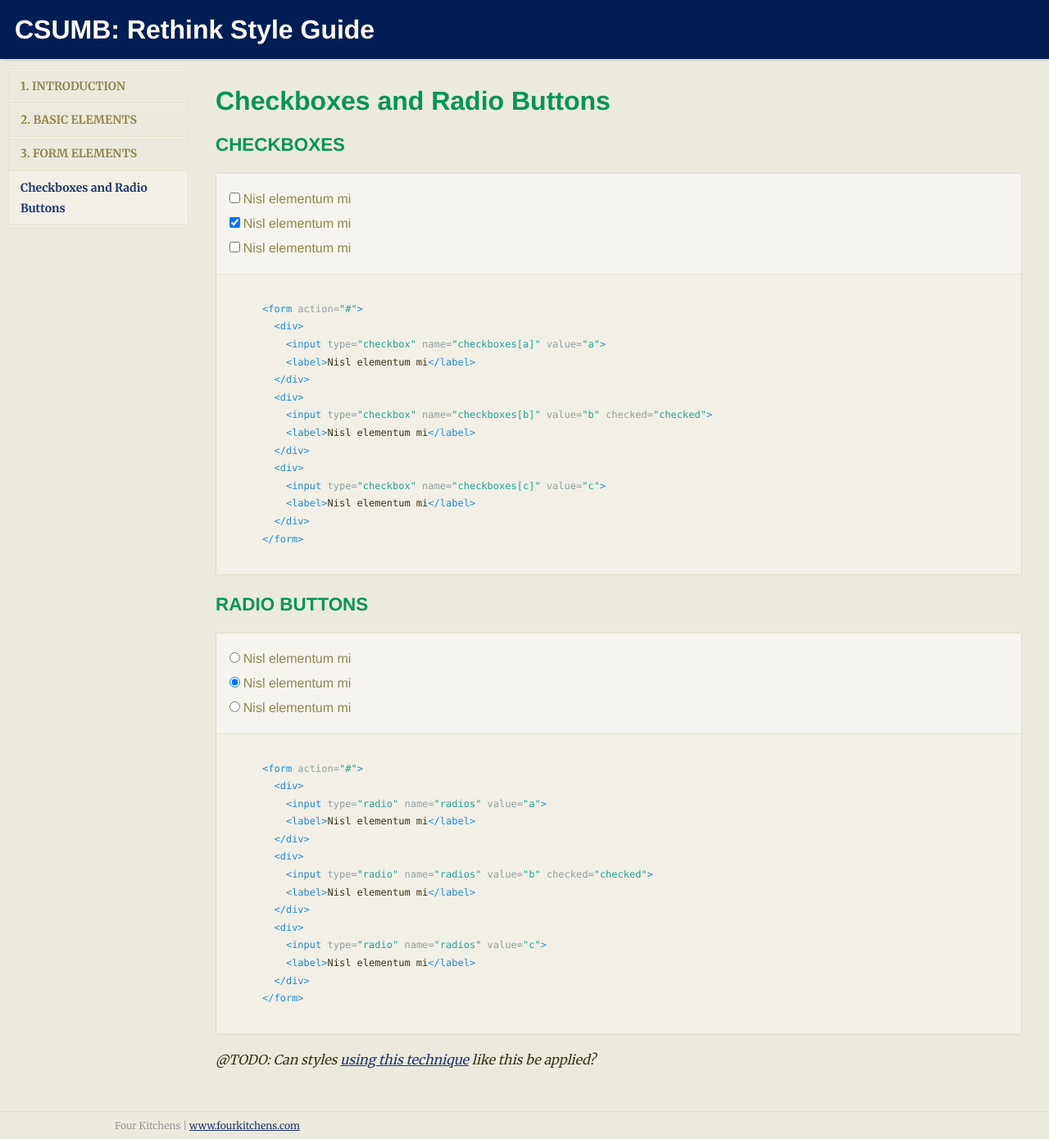
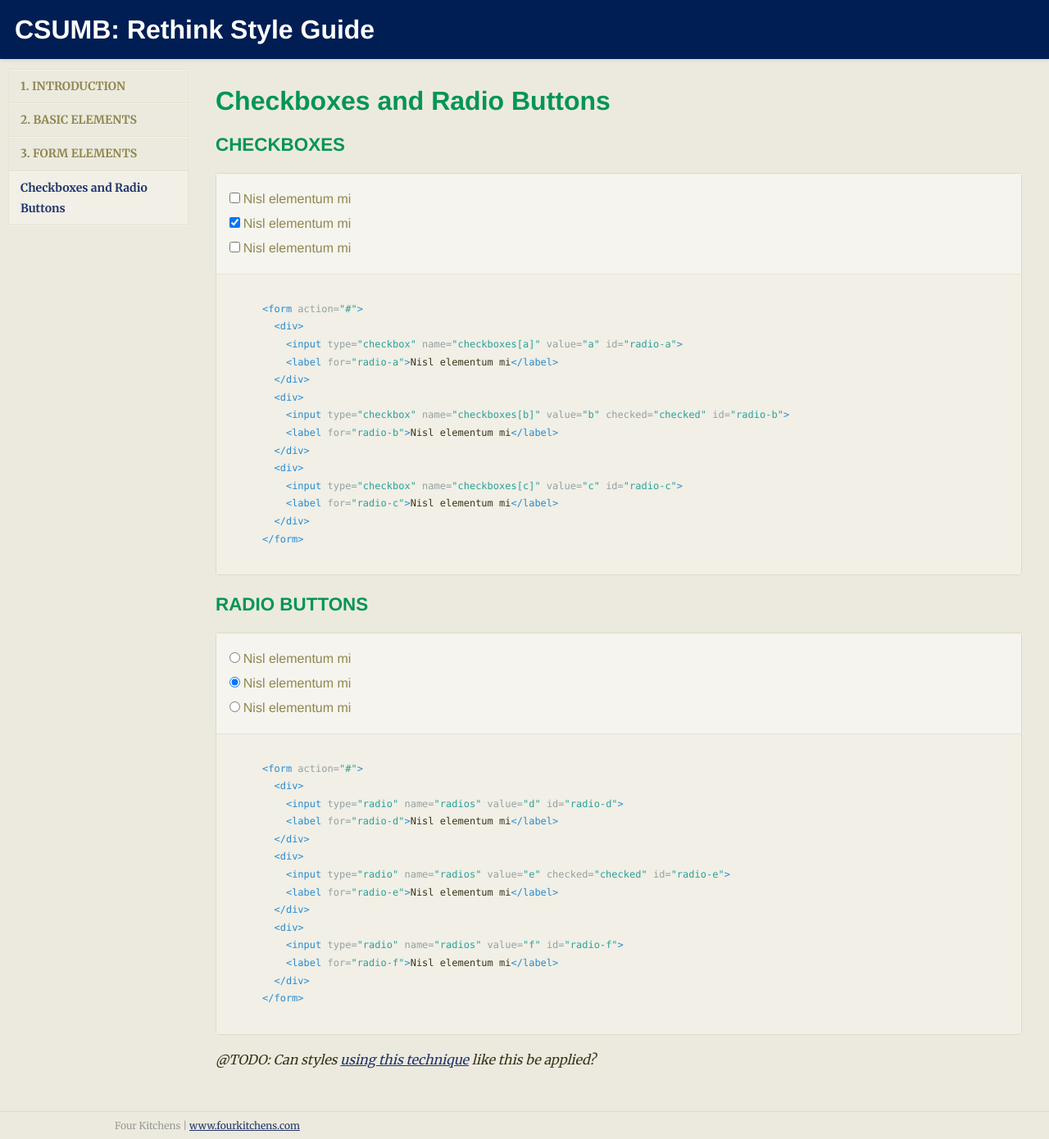
Before and after one commit to fourkitchens/csumb-style-guide, a Jekyll site: the page built from _posts/0003-01-03-checks-radios.markdown, in a window 1280 px wide and 1390 px high. Shown: the whole window at 82% size. Built offline with Jekyll 4.4.1, drawn with Linux system fonts in a browser that asks for light colours; nearby versions of some CDN libraries; Markdown is read by kramdown in place of the engine named in the settings.

Commit message:
Adding id/for attrs on checkbox/radios for accessbility/usability. slash.

```diff
--- a/_posts/0003-01-03-checks-radios.markdown
+++ b/_posts/0003-01-03-checks-radios.markdown
@@ -6,16 +6,16 @@
 {% capture c %}
 <form action="#">
   <div>
-    <input type="checkbox" name="checkboxes[a]" value="a">
-    <label>Nisl elementum mi</label>
+    <input type="checkbox" name="checkboxes[a]" value="a" id="radio-a">
+    <label for="radio-a">Nisl elementum mi</label>
   </div>
   <div>
-    <input type="checkbox" name="checkboxes[b]" value="b" checked="checked">
-    <label>Nisl elementum mi</label>
+    <input type="checkbox" name="checkboxes[b]" value="b" checked="checked" id="radio-b">
+    <label for="radio-b">Nisl elementum mi</label>
   </div>
   <div>
-    <input type="checkbox" name="checkboxes[c]" value="c">
-    <label>Nisl elementum mi</label>
+    <input type="checkbox" name="checkboxes[c]" value="c" id="radio-c">
+    <label for="radio-c">Nisl elementum mi</label>
   </div>
 </form>
 {% endcapture %}
@@ -23,16 +23,16 @@
 {% capture r %}
 <form action="#">
   <div>
-    <input type="radio" name="radios" value="a">
-    <label>Nisl elementum mi</label>
+    <input type="radio" name="radios" value="d" id="radio-d">
+    <label for="radio-d">Nisl elementum mi</label>
   </div>
   <div>
-    <input type="radio" name="radios" value="b" checked="checked">
-    <label>Nisl elementum mi</label>
+    <input type="radio" name="radios" value="e" checked="checked" id="radio-e">
+    <label for="radio-e">Nisl elementum mi</label>
   </div>
   <div>
-    <input type="radio" name="radios" value="c">
-    <label>Nisl elementum mi</label>
+    <input type="radio" name="radios" value="f" id="radio-f">
+    <label for="radio-f">Nisl elementum mi</label>
   </div>
 </form>
 {% endcapture %}
```
